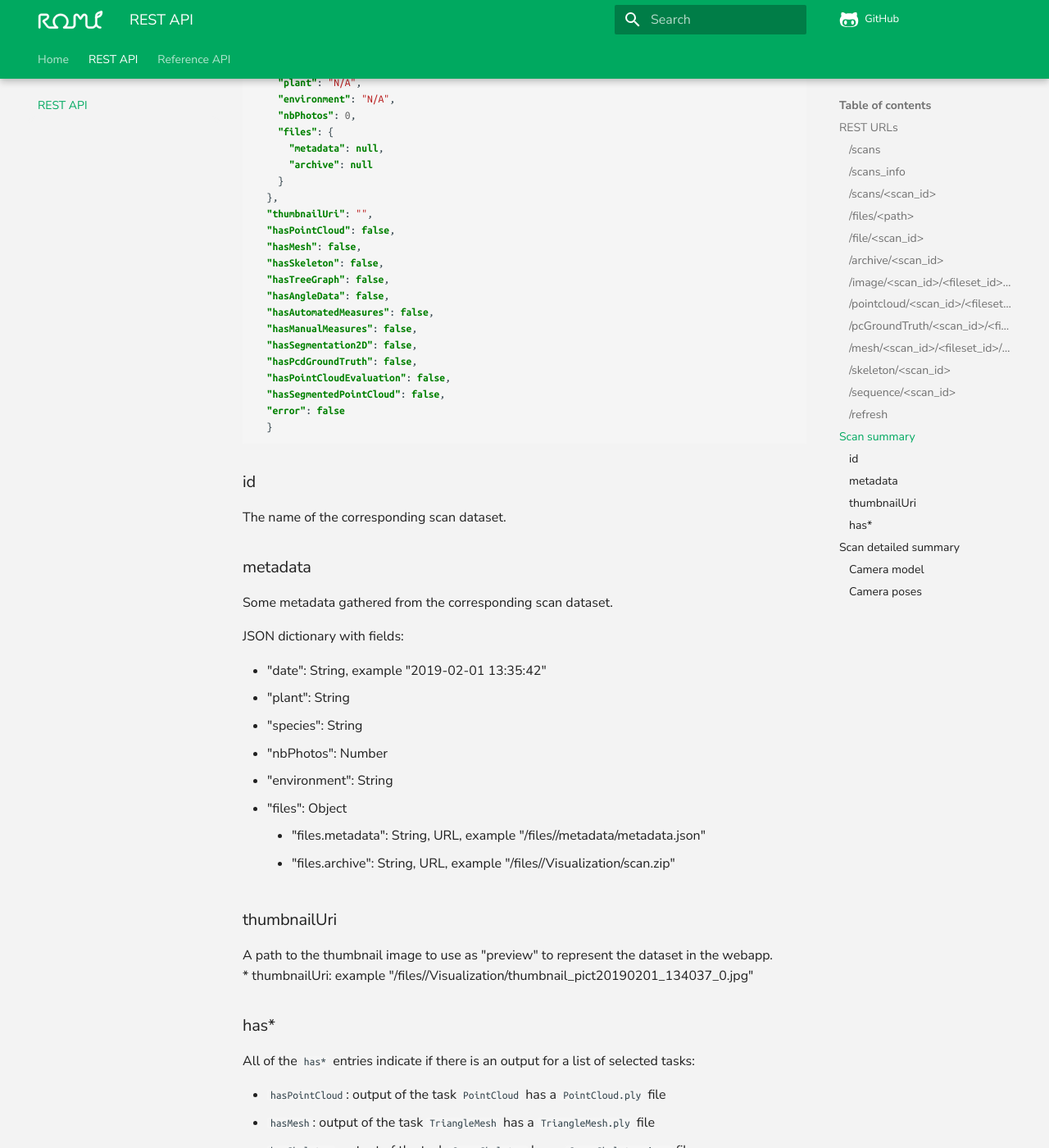
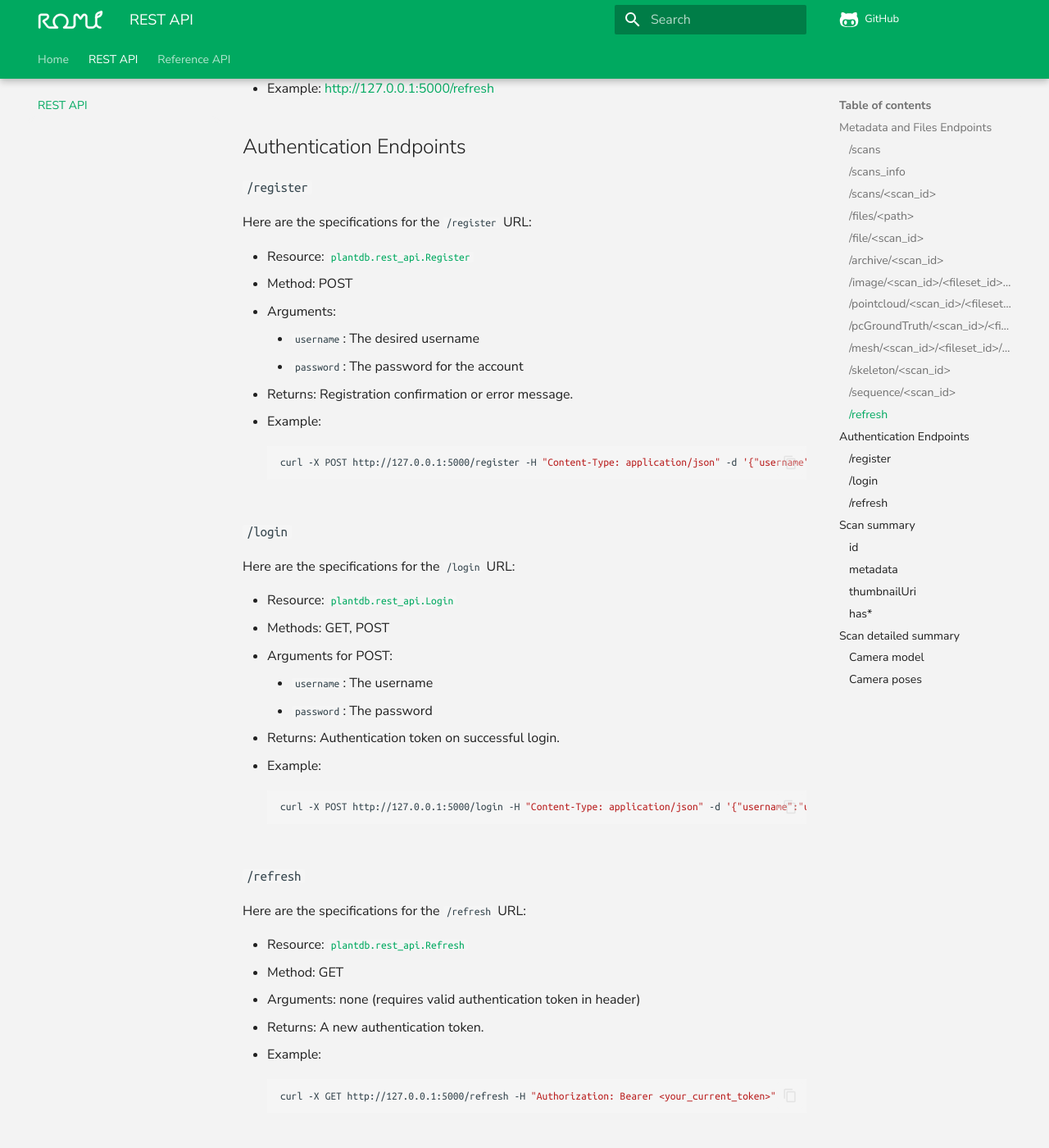
Before and after one commit to romi/plantdb, an MkDocs documentation site: the page built from docs/rest_api.md, in a window 1280 px wide and 1400 px high, scrolled down 5306 px. Shown: the whole window at 82% size. Built offline with MkDocs 1.6.1 and Material for MkDocs 9.7.7, drawn with Linux system fonts in a browser that asks for light colours; comment, search, counter and statistics services are not loaded; some of the changed text lies outside the part shown.

Commit message:
Update plantdb documentation

````diff
--- a/docs/rest_api.md
+++ b/docs/rest_api.md
@@ -1,18 +1,20 @@
 # PlantDB REST API
 
-Hereafter we introduce the URLS to use to communicate via the REST API.
+Hereafter we introduce the URLS to use to communicate via the PlantDB REST API.
+
 The Python implementation is done in the `plantdb.rest_api` module and the CLI to start a Flask server is in `fsdb_rest_api`.
 
-## REST URLs
+## Metadata and Files Endpoints
 
 ### `/scans`
 
 Here are the specifications for the `/scans` URL:
 
 * Resource: [`plantdb.rest_api.ScansList`](reference/plantdb/rest_api.md#plantdb.rest_api.ScansList)
+* Methods: GET
 * Arguments: `filterQuery`
 * Returns: a JSON compliant list of dictionaries.
-* Example:
+* Examples:
     * Get all scans:
     [http://127.0.0.1:5000/scans](http://127.0.0.1:5000/scans)
     * Search for "arabidopsis" in metadata:
@@ -23,11 +25,19 @@ Here are the specifications for the `/scans` URL:
 Here are the specifications for the `/scans_info` URL:
 
 * Resource: [`plantdb.rest_api.ScansTable`](reference/plantdb/rest_api.md#plantdb.rest_api.ScansTable)
+* Methods: GET
 * Arguments: `filterQuery`
-* Returns: A JSON-compliant table structure containing detailed scan metadata.
+* Returns: A JSON-compliant dictionary containing scan data in a tabular format, including:
+    * Basic scan metadata
+    * File counts per fileset
+    * Task status information
+    * Derived data availability
 * Example:
     * Get all scans in a tabular format:
-    [http://127.0.0.1:5000/scans_info](http://127.0.0.1:5000/scans_info)
+    [http://127.0.0.1:5000/scans_info/real_plant_analyzed](http://127.0.0.1:5000/scans_info/real_plant_analyzed)
+
+!!! note
+    The response includes information about all filesets and tasks associated with the scan, making it useful for getting a comprehensive overview of a specific scan's contents and processing status.
 
 ### `/scans/<scan_id>`
 
@@ -166,6 +176,51 @@ Here are the specifications for the `/refresh` URL:
 * Returns: `200` on completion.
 * Example: [http://127.0.0.1:5000/refresh](http://127.0.0.1:5000/refresh)
 
+
+## Authentication Endpoints
+
+### `/register`
+
+Here are the specifications for the `/register` URL:
+
+* Resource: [`plantdb.rest_api.Register`](reference/plantdb/rest_api.md#plantdb.rest_api.Register)
+* Method: POST
+* Arguments:
+    * `username`: The desired username
+    * `password`: The password for the account
+* Returns: Registration confirmation or error message.
+* Example:
+    ```bash
+    curl -X POST http://127.0.0.1:5000/register -H "Content-Type: application/json" -d '{"username":"user123", "password":"securepass"}'
+    ```
+
+### `/login`
+
+Here are the specifications for the `/login` URL:
+
+* Resource: [`plantdb.rest_api.Login`](reference/plantdb/rest_api.md#plantdb.rest_api.Login)
+* Methods: GET, POST
+* Arguments for POST:
+    * `username`: The username
+    * `password`: The password
+* Returns: Authentication token on successful login.
+* Example:
+    ```bash
+    curl -X POST http://127.0.0.1:5000/login -H "Content-Type: application/json" -d '{"username":"user123", "password":"securepass"}'
+    ```
+
+### `/refresh`
+
+Here are the specifications for the `/refresh` URL:
+
+* Resource: [`plantdb.rest_api.Refresh`](reference/plantdb/rest_api.md#plantdb.rest_api.Refresh)
+* Method: GET
+* Arguments: none (requires valid authentication token in header)
+* Returns: A new authentication token.
+* Example:
+    ```bash
+    curl -X GET http://127.0.0.1:5000/refresh -H "Authorization: Bearer <your_current_token>"
+    ```
 
 ## Scan summary
 Information about scans dataset, obtained with the '/scans' URL, are grouped in a JSON dictionary.
--- a/mkdocs.yml
+++ b/mkdocs.yml
@@ -83,15 +83,11 @@ plugins:
             - https://docs.python.org/3/objects.inv
             - https://numpy.org/doc/stable/objects.inv
             - https://flask.palletsprojects.com/en/latest/objects.inv
-            - https://pandas.pydata.org/docs/objects.inv
-            - https://matplotlib.org/stable/objects.inv
-            - https://scikit-learn.org/stable/objects.inv
-            - https://scipy.org/doc/scipy/objects.inv
-            - https://click.palletsprojects.com/en/latest/objects.inv
-            - https://jinja.palletsprojects.com/en/latest/objects.inv
+            - https://networkx.org/documentation/stable/objects.inv
             - https://werkzeug.palletsprojects.com/en/latest/objects.inv
             - https://flask-restful.readthedocs.io/en/latest/objects.inv
-            - https://plotly.com/python-api-reference/objects.inv
+            - https://pytorch.org/docs/stable/objects.inv
+            - http://www.open3d.org/docs/latest/objects.inv
           options:
             docstring_style: numpy
             docstring_section_style: table
````
Also changed, not shown: 1 other file.
